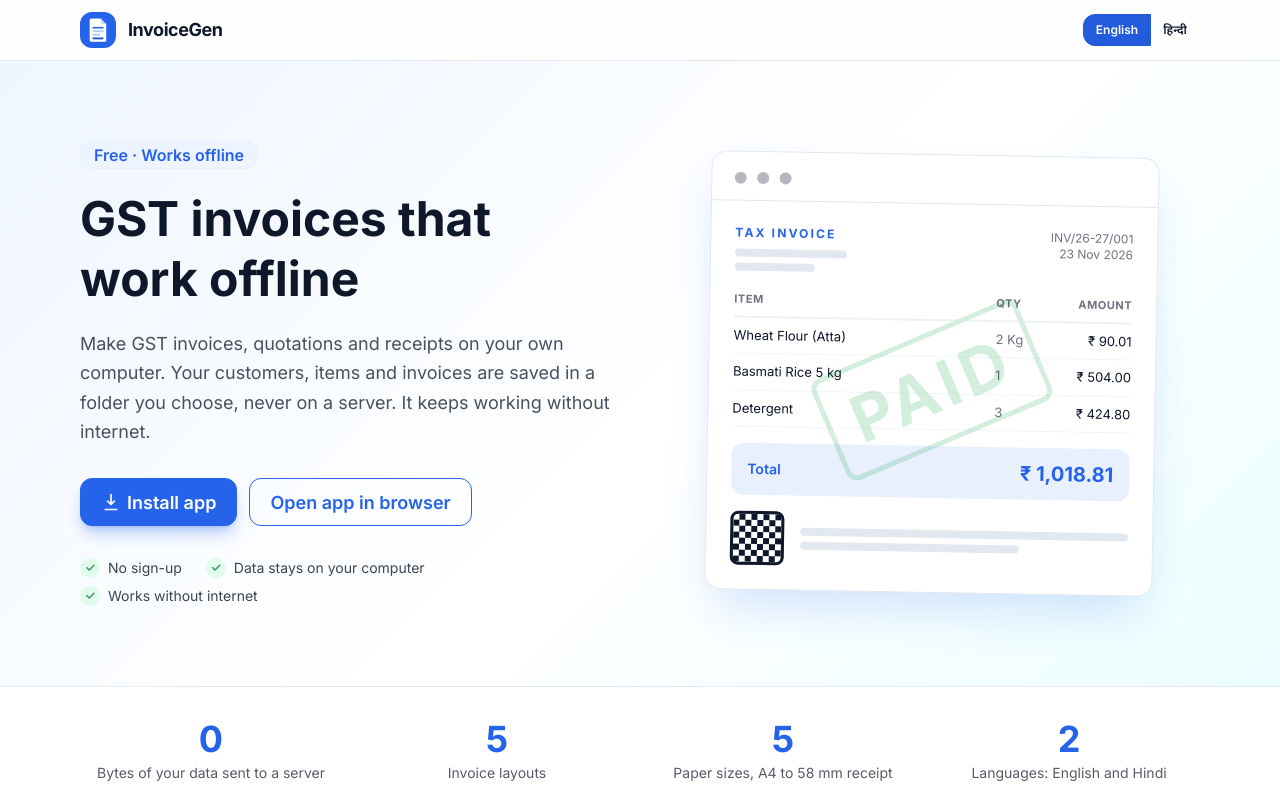
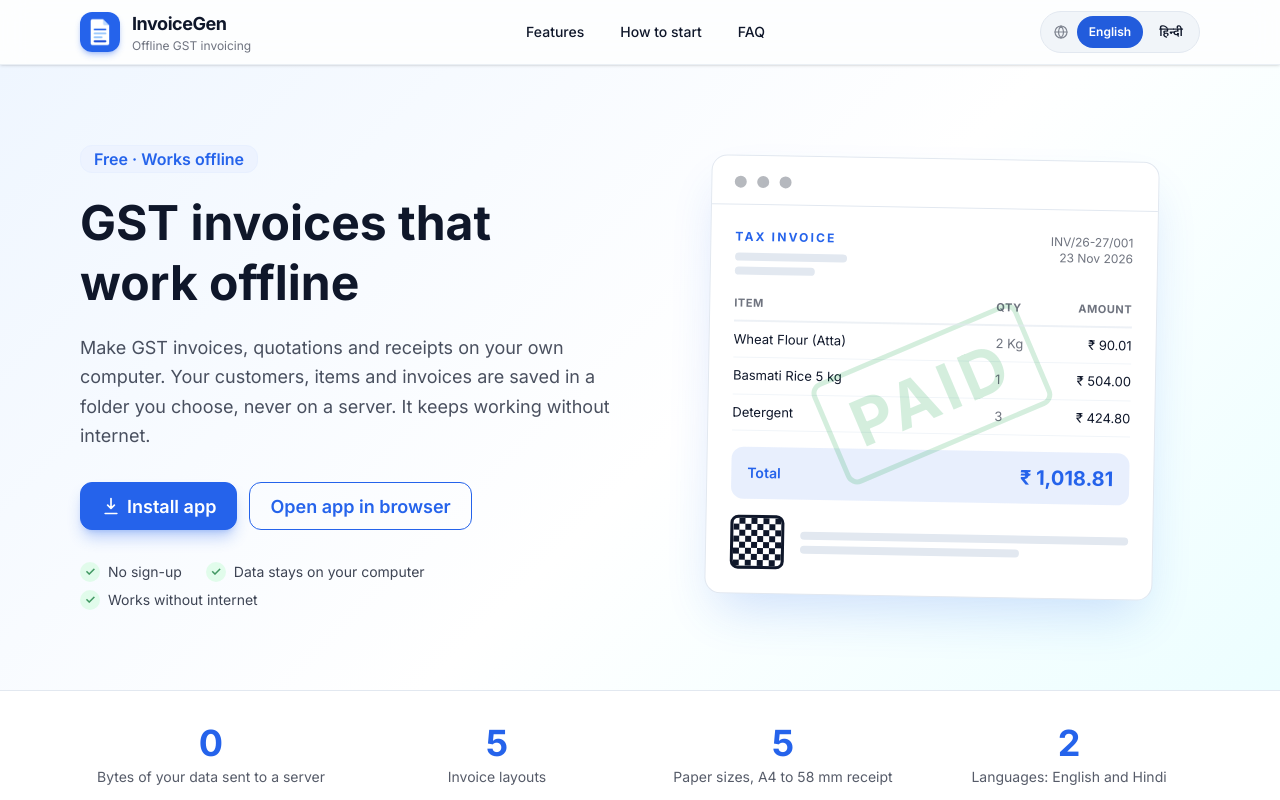
Before and after one commit to themayank5/invoiceapp-v2, a plain HTML site: page index.html in a window 1280 px wide. Shown: the top 800 px of the page. Drawn offline with Linux system fonts and the light colour scheme.

Commit message:
Guide page: redesigned header
Brand with tagline, section links (Features, How to start, FAQ) and a rounded
language switch; sticky with a soft blur. English and Hindi.

Co-Authored-By: Claude Sonnet 5.5 <noreply@anthropic.com>

```diff
--- a/index.html
+++ b/index.html
@@ -18,16 +18,27 @@
 
 <body class="bg-base-200 text-base-content antialiased">
 
-  <!-- Top bar: brand and language only -->
-  <header class="sticky top-0 z-30 border-b border-base-300 bg-base-100/90 backdrop-blur">
-    <div class="mx-auto flex w-full max-w-6xl items-center justify-between px-4 py-3">
+  <!-- Top bar: brand, section links and language -->
+  <header class="sticky top-0 z-30 border-b border-base-300/70 bg-base-100/85 shadow-sm backdrop-blur-md">
+    <div class="mx-auto flex h-16 w-full max-w-6xl items-center justify-between gap-4 px-4">
       <a class="flex items-center gap-3" href="index.html?guide=1" aria-label="InvoiceGen">
-        <img src="icons/icon-192.png" alt="" width="36" height="36" class="rounded-xl">
-        <span class="text-lg font-extrabold tracking-tight">InvoiceGen</span>
+        <img src="icons/icon-192.png" alt="" width="40" height="40" class="rounded-xl shadow-md shadow-primary/30">
+        <span class="leading-tight">
+          <span class="block text-lg font-extrabold tracking-tight">InvoiceGen</span>
+          <span class="hidden text-xs opacity-60 sm:block" data-t="tagline">Offline GST invoicing</span>
+        </span>
       </a>
-      <div class="join" role="group" aria-label="Language">
-        <button type="button" class="btn btn-sm join-item btn-ghost" data-lang="en">English</button>
-        <button type="button" class="btn btn-sm join-item btn-ghost" data-lang="hi">हिन्दी</button>
+
+      <nav class="hidden items-center gap-1 text-sm font-medium md:flex" aria-label="Sections">
+        <a class="rounded-full px-4 py-2 transition hover:bg-primary/10 hover:text-primary" href="#features" data-t="navFeatures">Features</a>
+        <a class="rounded-full px-4 py-2 transition hover:bg-primary/10 hover:text-primary" href="#steps" data-t="navSteps">How to start</a>
+        <a class="rounded-full px-4 py-2 transition hover:bg-primary/10 hover:text-primary" href="#faq" data-t="navFaq">FAQ</a>
+      </nav>
+
+      <div class="flex items-center gap-1 rounded-full border border-base-300 bg-base-200 p-1" role="group" aria-label="Language">
+        <svg class="ml-2 mr-1 hidden opacity-50 sm:block" viewBox="0 0 24 24" width="16" height="16" fill="none" stroke="currentColor" stroke-width="1.8" stroke-linecap="round" stroke-linejoin="round" aria-hidden="true"><circle cx="12" cy="12" r="9"/><path d="M3 12h18M12 3c2.6 2.6 3.9 5.6 3.9 9S14.600 18.400 12 21M12 3C9.400 5.600 8.100 8.600 8.100 12S9.400 18.400 12 21"/></svg>
+        <button type="button" class="btn btn-sm rounded-full border-0 btn-ghost" data-lang="en">English</button>
+        <button type="button" class="btn btn-sm rounded-full border-0 btn-ghost" data-lang="hi">हिन्दी</button>
       </div>
     </div>
   </header>
@@ -97,7 +108,7 @@
 
   <main>
     <!-- Features -->
-    <section class="mx-auto w-full max-w-6xl px-4 py-16">
+    <section id="features" class="mx-auto w-full max-w-6xl scroll-mt-20 px-4 py-16">
       <h2 class="text-center text-3xl font-extrabold" data-t="featTitle">Everything you need to bill your customers</h2>
       <div class="mt-10 grid gap-6 sm:grid-cols-2 lg:grid-cols-4">
         <div class="card border border-base-300 bg-base-100 shadow-sm transition hover:-translate-y-1 hover:shadow-lg"><div class="card-body">
@@ -145,7 +156,7 @@
     </section>
 
     <!-- Steps -->
-    <section class="mx-auto w-full max-w-4xl px-4 py-16">
+    <section id="steps" class="mx-auto w-full max-w-4xl scroll-mt-20 px-4 py-16">
       <h2 class="text-center text-3xl font-extrabold" data-t="stepsTitle">Get started in 4 steps</h2>
       <p class="mt-2 text-center opacity-70" data-t="stepsSub">It takes about two minutes. You only do this once.</p>
       <ul class="timeline timeline-vertical timeline-snap-icon mt-12 max-md:timeline-compact">
@@ -187,7 +198,7 @@
     </section>
 
     <!-- Good to know -->
-    <section class="border-t border-base-300 bg-base-100">
+    <section id="faq" class="scroll-mt-16 border-t border-base-300 bg-base-100">
       <div class="mx-auto w-full max-w-3xl px-4 py-16">
         <h2 class="text-center text-3xl font-extrabold" data-t="goodTitle">Good to know</h2>
         <div class="mt-8 space-y-3">
--- a/landing.js
+++ b/landing.js
@@ -46,7 +46,10 @@
       ctaTitle: 'Ready to start?',
       ctaText: 'Install the app or open it in your browser. It takes about two minutes to set up.',
       foot: 'InvoiceGen · Your data never leaves your computer.',
-      tagline: 'Offline GST invoice app',
+      tagline: 'Offline GST invoicing',
+      navFeatures: 'Features',
+      navSteps: 'How to start',
+      navFaq: 'FAQ',
       heroTitle: 'GST invoices that work offline',
       heroText: 'Make GST invoices, quotations and receipts on your own computer. Your customers, items and invoices are saved in a folder you choose, never on a server. It keeps working without internet.',
       btnInstall: 'Install app',
@@ -106,7 +109,10 @@
       ctaTitle: 'शुरू करने के लिए तैयार?',
       ctaText: 'ऐप इंस्टॉल कीजिए या ब्राउज़र में खोलिए। सेटअप में लगभग दो मिनट लगते हैं।',
       foot: 'InvoiceGen · आपका डेटा आपके कंप्यूटर से बाहर नहीं जाता।',
-      tagline: 'बिना इंटरनेट चलने वाला GST इनवॉइस ऐप',
+      tagline: 'बिना इंटरनेट GST इनवॉइस',
+      navFeatures: 'सुविधाएँ',
+      navSteps: 'शुरू कैसे करें',
+      navFaq: 'सवाल-जवाब',
       heroTitle: 'बिना इंटरनेट चलने वाले GST इनवॉइस',
       heroText: 'अपने कंप्यूटर पर GST इनवॉइस, कोटेशन और रसीदें बनाइए। आपके ग्राहक, आइटम और इनवॉइस आपके चुने हुए फ़ोल्डर में सेव होते हैं, किसी सर्वर पर नहीं। इंटरनेट के बिना भी चलता रहता है।',
       btnInstall: 'ऐप इंस्टॉल करें',
```
Also changed, not shown: lib/landing.tailwind.css.
